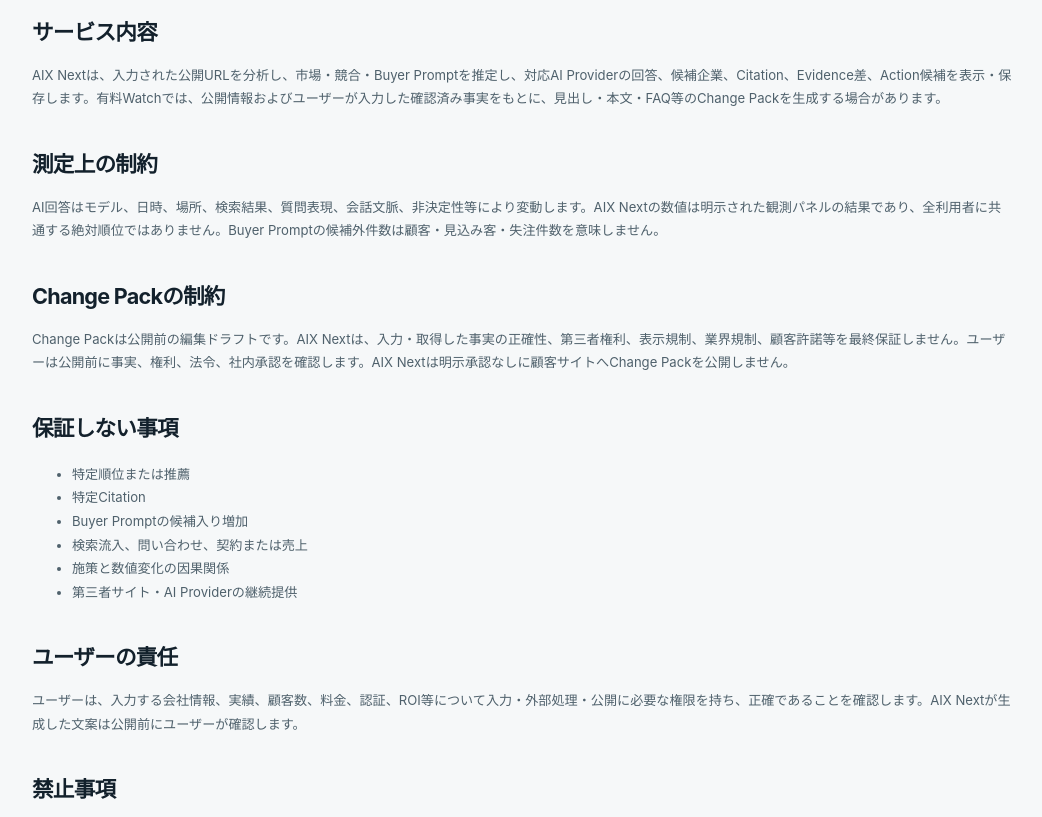
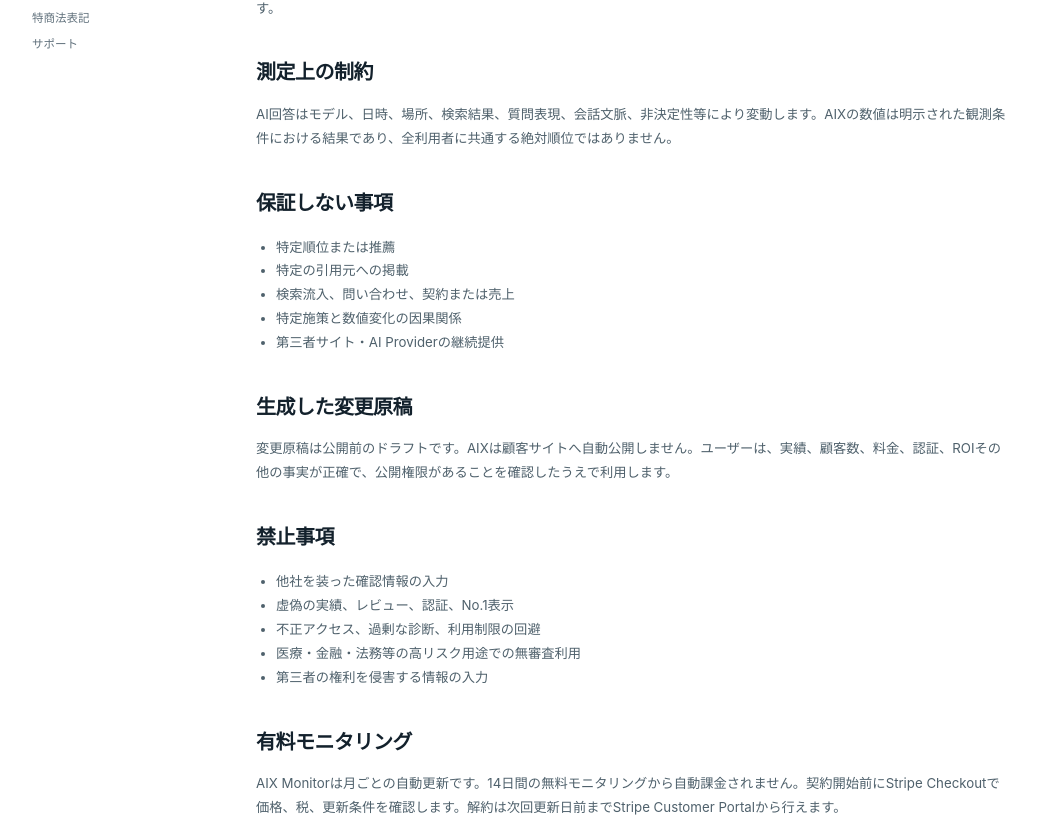
Before and after one commit to salve-de/AIX-next, a Next.js app: page /terms in a window 1280 px wide. Shown: the part 431-1248 px from the top of the page, without its empty margins (118-1160 px from the left). Built offline with nearby package versions, Linux system fonts and the light colour scheme; no server answers.

Commit message:
move terms to standard document layout

```diff
--- a/app/terms/page.tsx
+++ b/app/terms/page.tsx
@@ -1,14 +1,37 @@
-import { MarketingShell } from "@/components/marketing-shell";
+import { DocumentShell } from "@/components/document-shell";
 
 export default function TermsPage() {
-  return <MarketingShell eyebrow="TERMS" title="観測値と変更案を、保証と混同しないための条件。" lead="AIX NextはAI回答を観測し、改善候補とChange Packを作成するサービスです。外部AIの順位・推薦・引用・問い合わせ・売上を支配または保証するものではありません。">
-    <h2>サービス内容</h2><p>AIX Nextは、入力された公開URLを分析し、市場・競合・Buyer Promptを推定し、対応AI Providerの回答、候補企業、Citation、Evidence差、Action候補を表示・保存します。有料Watchでは、公開情報およびユーザーが入力した確認済み事実をもとに、見出し・本文・FAQ等のChange Packを生成する場合があります。</p>
-    <h2>測定上の制約</h2><p>AI回答はモデル、日時、場所、検索結果、質問表現、会話文脈、非決定性等により変動します。AIX Nextの数値は明示された観測パネルの結果であり、全利用者に共通する絶対順位ではありません。Buyer Promptの候補外件数は顧客・見込み客・失注件数を意味しません。</p>
-    <h2>Change Packの制約</h2><p>Change Packは公開前の編集ドラフトです。AIX Nextは、入力・取得した事実の正確性、第三者権利、表示規制、業界規制、顧客許諾等を最終保証しません。ユーザーは公開前に事実、権利、法令、社内承認を確認します。AIX Nextは明示承認なしに顧客サイトへChange Packを公開しません。</p>
-    <h2>保証しない事項</h2><ul><li>特定順位または推薦</li><li>特定Citation</li><li>Buyer Promptの候補入り増加</li><li>検索流入、問い合わせ、契約または売上</li><li>施策と数値変化の因果関係</li><li>第三者サイト・AI Providerの継続提供</li></ul>
-    <h2>ユーザーの責任</h2><p>ユーザーは、入力する会社情報、実績、顧客数、料金、認証、ROI等について入力・外部処理・公開に必要な権限を持ち、正確であることを確認します。AIX Nextが生成した文案は公開前にユーザーが確認します。</p>
-    <h2>禁止事項</h2><ul><li>他社を装ったEvidence入力</li><li>虚偽の実績、レビュー、認証、No.1表示</li><li>送信権限のない秘密情報・個人情報・第三者情報の入力</li><li>不正アクセス、過剰Scan、制限回避</li><li>医療・金融・法務等の高リスク用途での無審査利用</li><li>第三者の権利を侵害する情報の入力</li></ul>
-    <h2>有料Watch</h2><p>有料Watchは月ごとの自動更新です。無料Watchから自動課金されません。契約開始前にStripe Checkoutで価格、税、更新条件を確認します。正式販売開始前に返金・解約・請求日等の最終条件を特商法表記と一致させてください。</p>
-    <p className="document-note">本ページは初期製品仕様です。正式販売開始前に、準拠法、管轄、責任制限、SLA、返金、法人情報、連絡先、AI Providerへのデータ送信条件を法務確認の上で確定してください。</p>
-  </MarketingShell>;
+  return <DocumentShell label="Terms" title="利用規約" lead="AIXの測定値、生成物、保証範囲、有料モニタリングの利用条件を定めます。" updatedAt="2026年9月2日">
+    <h2>サービス内容</h2>
+    <p>AIXは、入力された公開URLを分析し、市場・競合・比較質問を推定し、対応するAIの回答、候補企業、引用元、比較材料の差、改善候補を表示・保存するサービスです。有料機能では、公開情報とユーザーが確認した事実をもとに変更原稿を生成します。</p>
+
+    <h2>測定上の制約</h2>
+    <p>AI回答はモデル、日時、場所、検索結果、質問表現、会話文脈、非決定性等により変動します。AIXの数値は明示された観測条件における結果であり、全利用者に共通する絶対順位ではありません。</p>
+
+    <h2>保証しない事項</h2>
+    <ul>
+      <li>特定順位または推薦</li>
+      <li>特定の引用元への掲載</li>
+      <li>検索流入、問い合わせ、契約または売上</li>
+      <li>特定施策と数値変化の因果関係</li>
+      <li>第三者サイト・AI Providerの継続提供</li>
+    </ul>
+
+    <h2>生成した変更原稿</h2>
+    <p>変更原稿は公開前のドラフトです。AIXは顧客サイトへ自動公開しません。ユーザーは、実績、顧客数、料金、認証、ROIその他の事実が正確で、公開権限があることを確認したうえで利用します。</p>
+
+    <h2>禁止事項</h2>
+    <ul>
+      <li>他社を装った確認情報の入力</li>
+      <li>虚偽の実績、レビュー、認証、No.1表示</li>
+      <li>不正アクセス、過剰な診断、利用制限の回避</li>
+      <li>医療・金融・法務等の高リスク用途での無審査利用</li>
+      <li>第三者の権利を侵害する情報の入力</li>
+    </ul>
+
+    <h2>有料モニタリング</h2>
+    <p>AIX Monitorは月ごとの自動更新です。14日間の無料モニタリングから自動課金されません。契約開始前にStripe Checkoutで価格、税、更新条件を確認します。解約は次回更新日前までStripe Customer Portalから行えます。</p>
+
+    <p className="ux2-notice">正式販売前に、準拠法、管轄、責任制限、SLA、返金、法人情報、連絡先を法務確認のうえ確定します。</p>
+  </DocumentShell>;
 }
```
